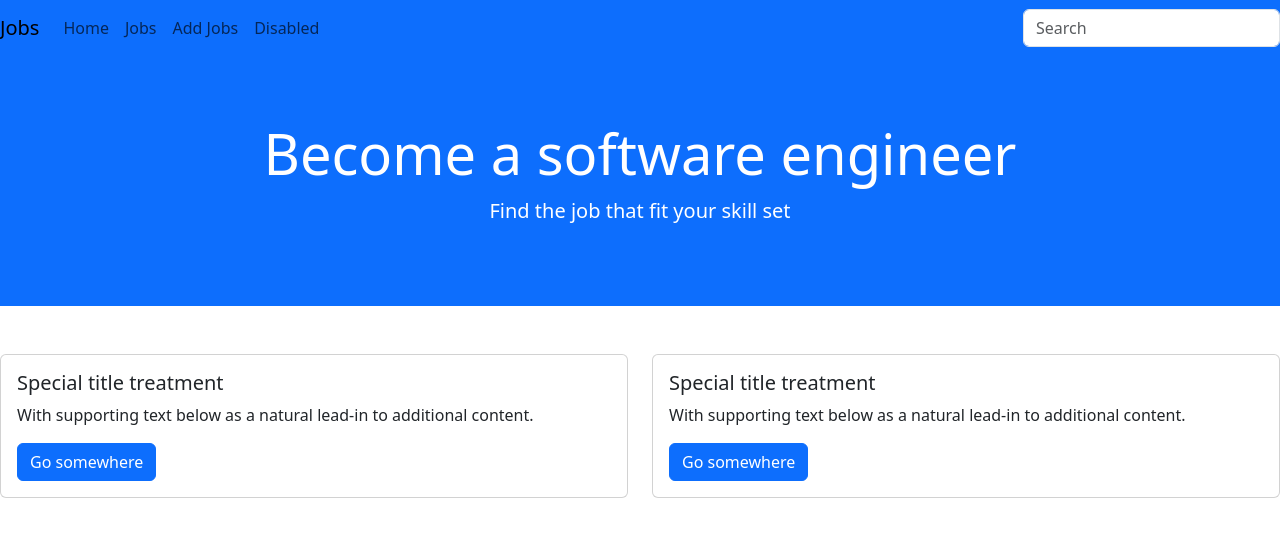
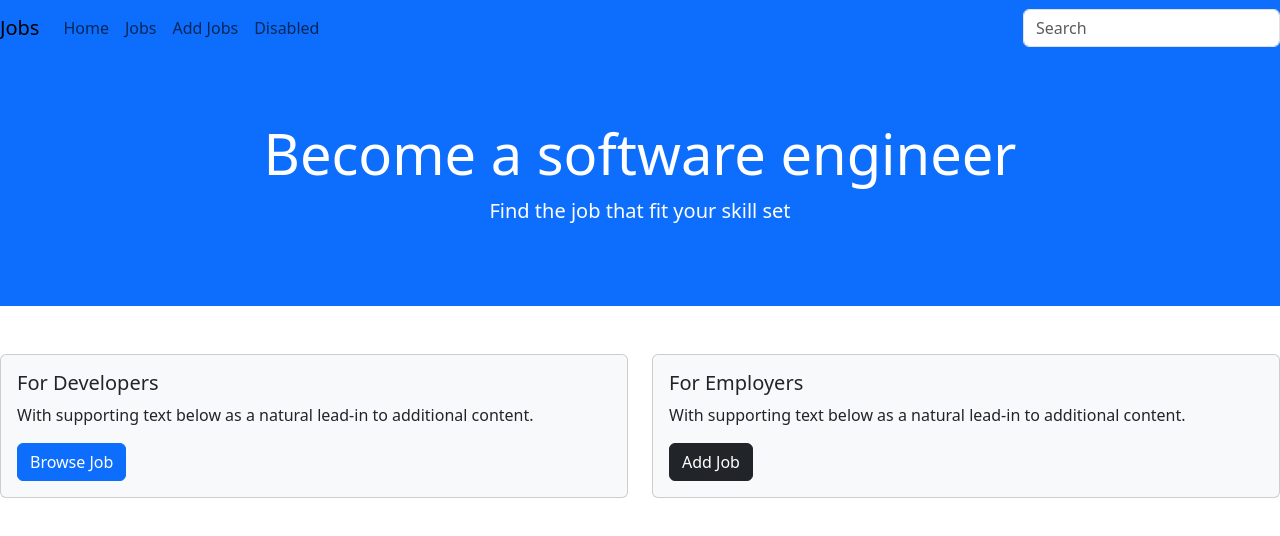
Before and after one commit to surangamadhushan24/job-listing-web, a React (Vite) app: page / in a window 1280 px wide. Shown: the top 536 px of the page. Built offline with nearby package versions, Linux system fonts and the light colour scheme.

Commit message:
create homecard

```diff
--- /dev/null
+++ b/src/component/Card.jsx
@@ -0,0 +1,11 @@
+import React from 'react'
+
+function Card({children,bgColor='bg-light'}) {
+  return (
+    <div className={`card ${bgColor} mb-3`}>
+      {children}
+    </div>
+  )
+}
+
+export default Card
--- a/src/component/HomeCards.jsx
+++ b/src/component/HomeCards.jsx
@@ -1,29 +1,34 @@
 import React from 'react'
+import Card from './Card';
 
 function HomeCards() {
     return (
         <>
             <div className='row mt-5'>
                 <div className='col-6'>
-                    <div className="card">
+                    <Card>
+
                         <div className="card-body">
-                            <h5 className="card-title">Special title treatment</h5>
+                            <h5 className="card-title">For Developers</h5>
                             <p className="card-text">With supporting text below as a natural lead-in to additional content.</p>
-                            <a href="#" className="btn btn-primary">Go somewhere</a>
+                            <a href="#" className="btn btn-primary">Browse Job</a>
                         </div>
-                    </div>
+                    </Card>
                 </div>
 
+
+
                 <div className='col-6'>
-                    <div className="card">
+                    <Card >
                         <div className="card-body">
-                            <h5 className="card-title">Special title treatment</h5>
+                            <h5 className="card-title">For Employers</h5>
                             <p className="card-text">With supporting text below as a natural lead-in to additional content.</p>
-                            <a href="#" className="btn btn-primary">Go somewhere</a>
+                            <a href="#" className="btn btn-dark">Add Job</a>
                         </div>
-                    </div>
+                    </Card>
                 </div>
             </div>
+
         </>
     )
 }
```
